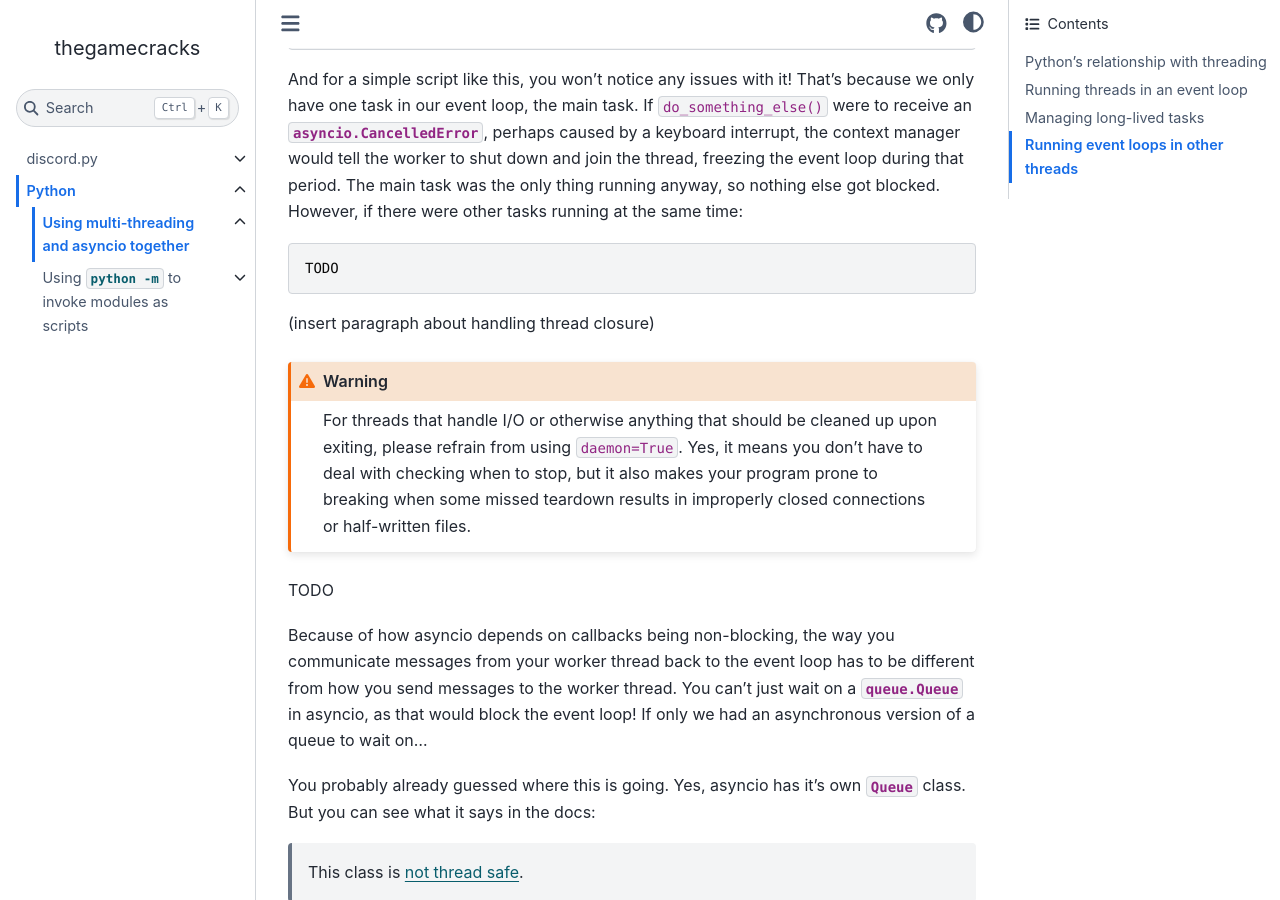
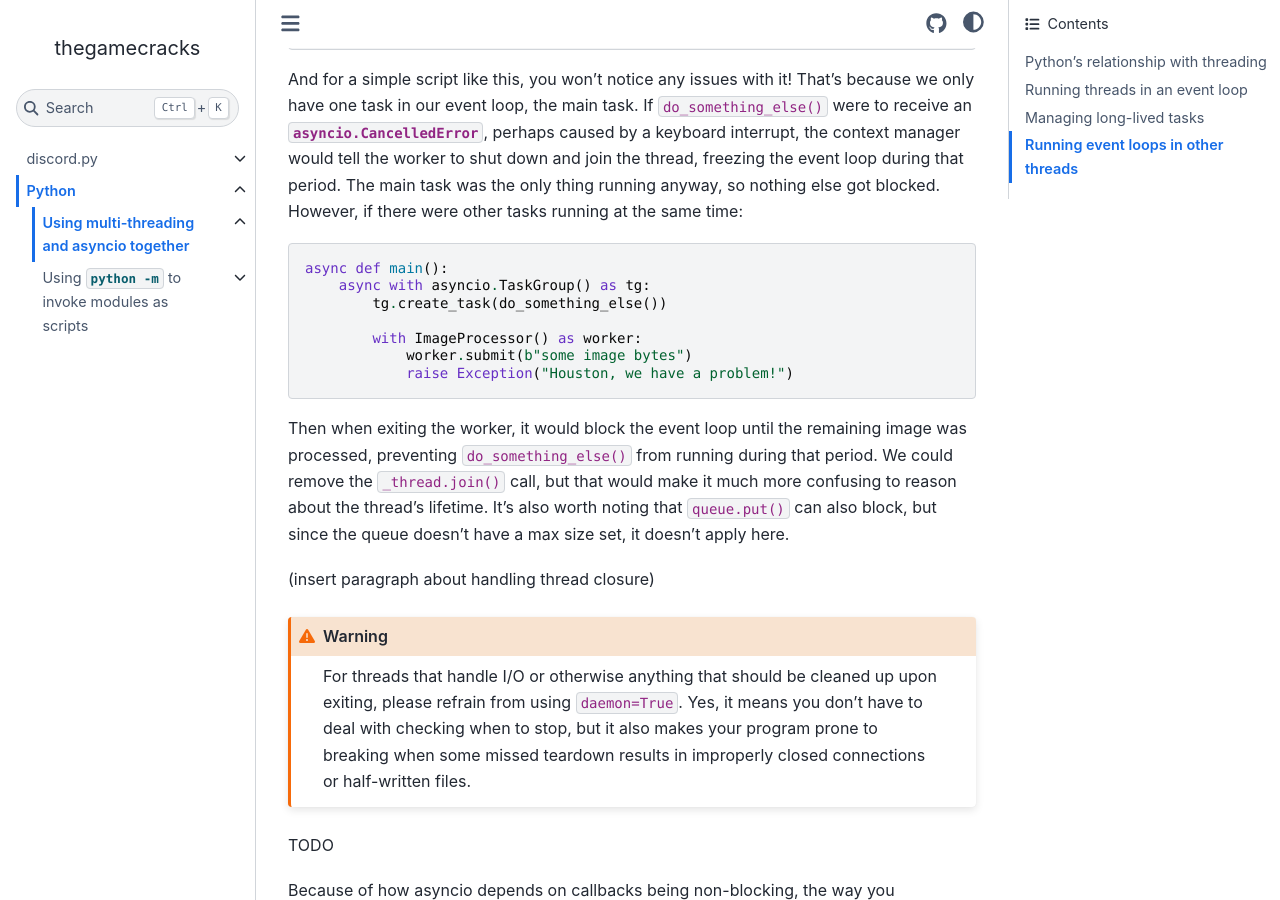
Before and after one commit to thegamecracks/thegamecracks.github.io, a Sphinx documentation site: the page built from docs/python/asyncio_threading.rst, in a window 1280 px wide and 900 px high, scrolled down 5341 px. Built offline with Sphinx 7.4.7 and the Sphinx Book theme 1.1.4, drawn with Linux system fonts in a browser that asks for light colours.

Commit message:
feat: add example of blocked thread

```diff
--- a/docs/python/asyncio_threading.rst
+++ b/docs/python/asyncio_threading.rst
@@ -293,7 +293,20 @@ However, if there were other tasks running at the same time:
 
 .. code-block:: python
 
-    TODO
+    async def main():
+        async with asyncio.TaskGroup() as tg:
+            tg.create_task(do_something_else())
+
+            with ImageProcessor() as worker:
+                worker.submit(b"some image bytes")
+                raise Exception("Houston, we have a problem!")
+
+Then when exiting the worker, it would block the event loop until the remaining
+image was processed, preventing ``do_something_else()`` from running during
+that period. We could remove the ``_thread.join()`` call, but that would
+make it much more confusing to reason about the thread's lifetime.
+It's also worth noting that ``queue.put()`` can also block, but since the queue
+doesn't have a max size set, it doesn't apply here.
 
 (insert paragraph about handling thread closure)
 
```
